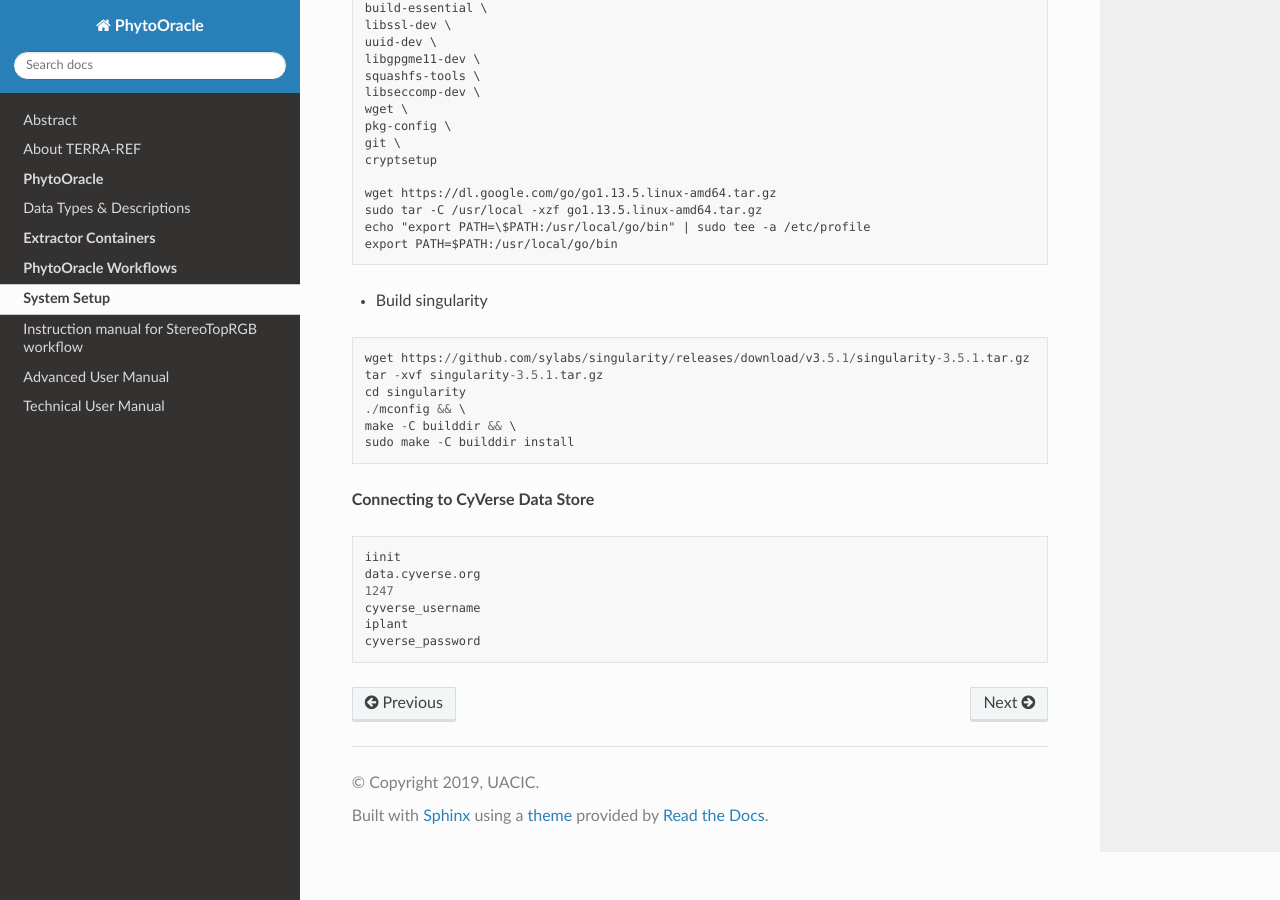
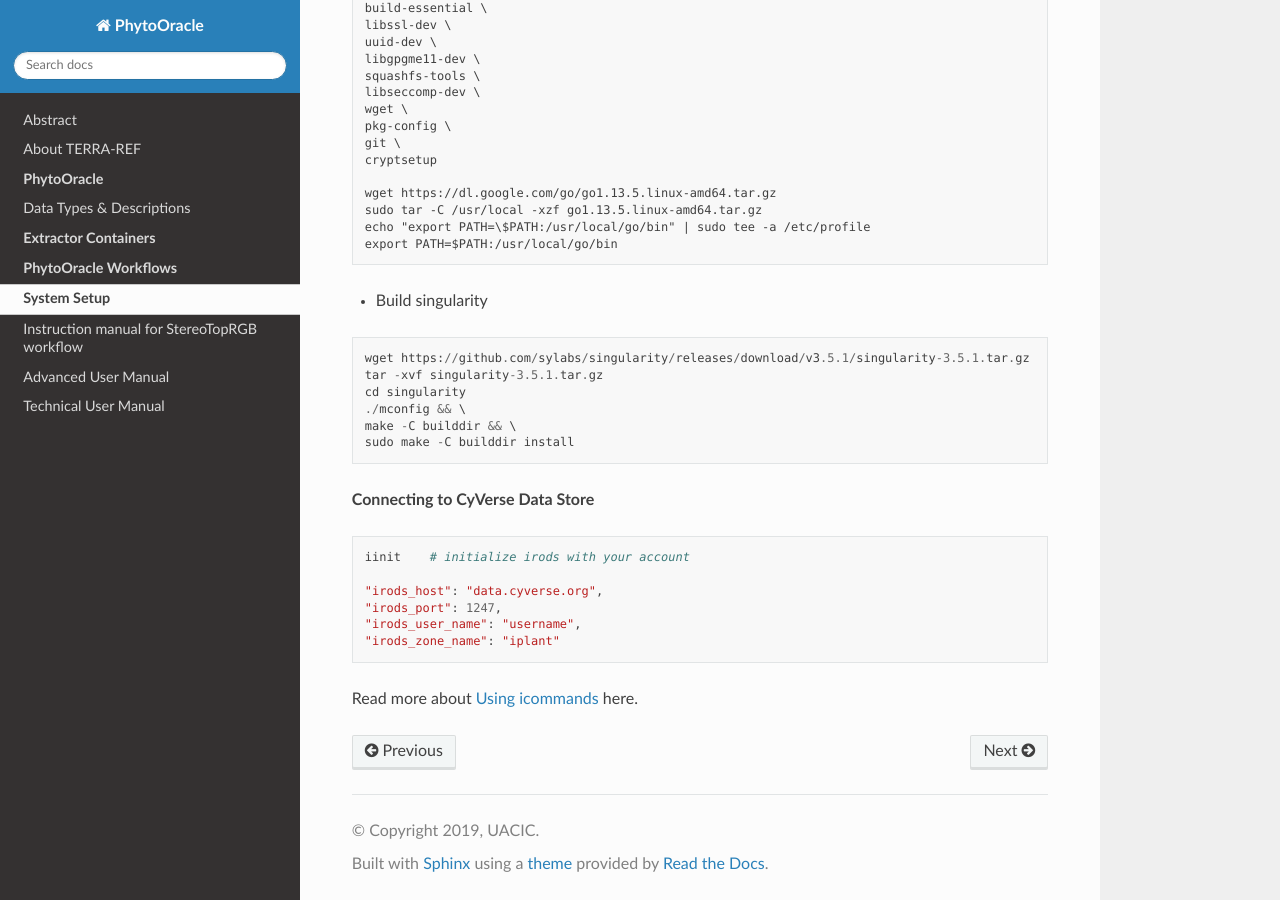
Before and after one commit to LyonsLab/PhytoOracle, a Sphinx documentation site: the page built from docs/setup.rst, in a window 1280 px wide and 900 px high, scrolled down 1156 px. Built offline with Sphinx 7.4.7 and the Read the Docs theme 2.0.0, drawn with Linux system fonts in a browser that asks for light colours.

Commit message:
Update setup.rst

```diff
--- a/docs/setup.rst
+++ b/docs/setup.rst
@@ -75,9 +75,11 @@ Below are the instructions for installation of CCTools and Singularity on Jetsre
 
 .. code::
 
-  iinit
-  data.cyverse.org
-  1247
-  cyverse_username
-  iplant
-  cyverse_password
+   iinit    # initialize irods with your account
+
+   "irods_host": "data.cyverse.org",
+   "irods_port": 1247,
+   "irods_user_name": "username",
+   "irods_zone_name": "iplant"
+
+Read more about `Using icommands <https://wiki.cyverse.org/wiki/display/DS/Using+iCommands>`_ here.
```
